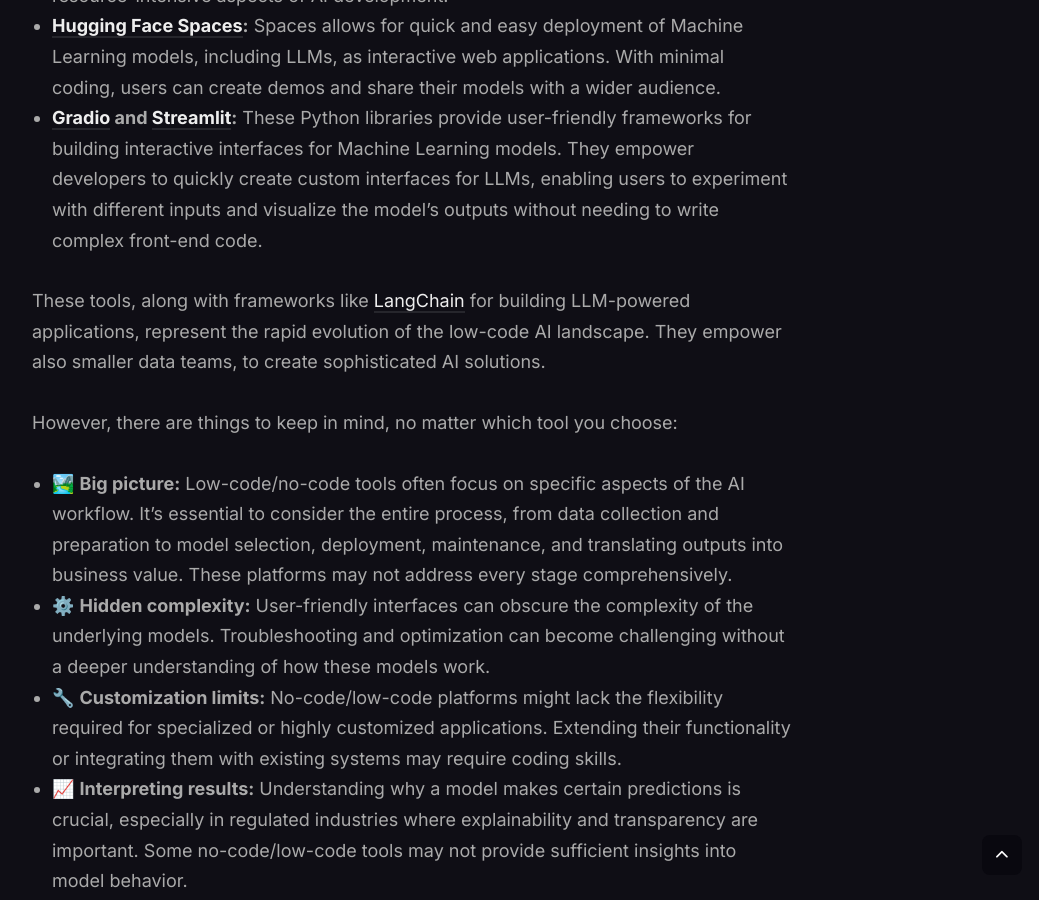
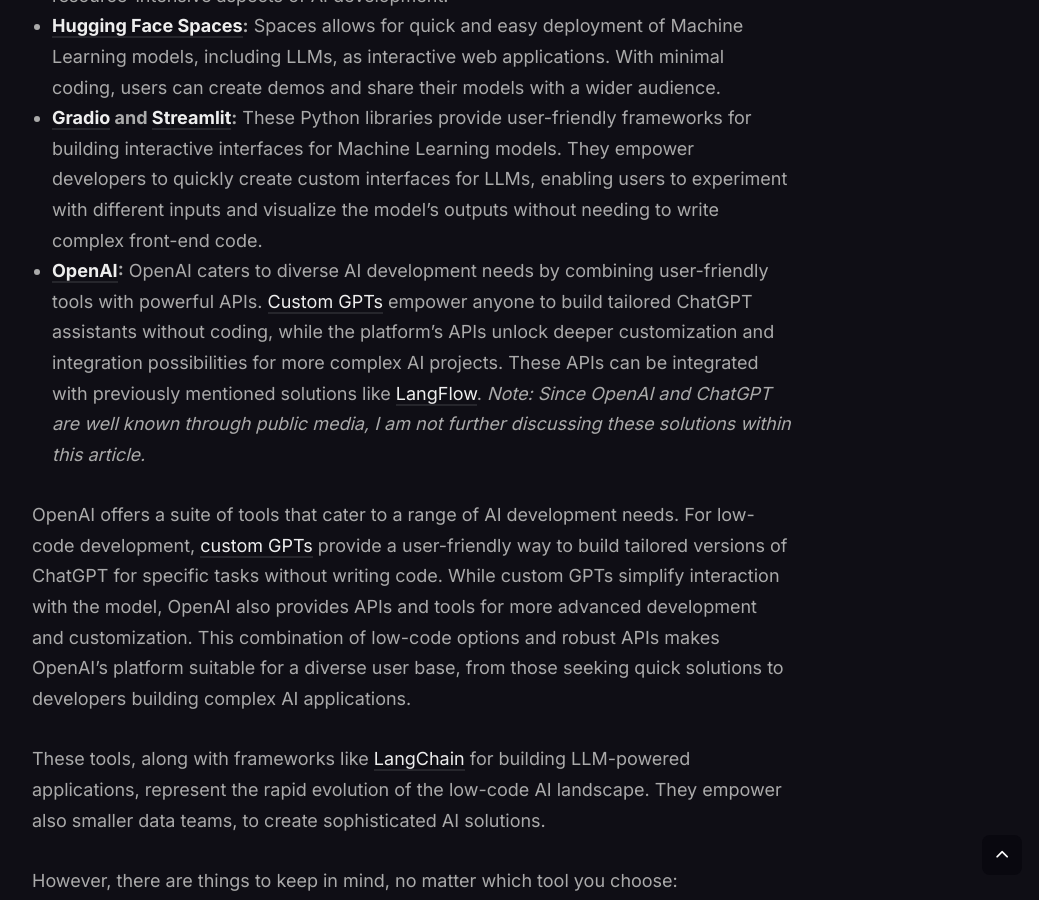
Before and after one commit to vojay-dev/vojay-dev.github.io, a Jekyll site: the page built from _posts/2024-11-04-ai-bottleneck.md, in a window 1280 px wide and 900 px high, scrolled down 15937 px. Shown: the whole window, without its empty margins (228-1267 px from the left). Built offline with Jekyll 4.4.1, drawn with Linux system fonts in a browser that asks for light colours; nearby versions of some CDN libraries; the table of contents is made by our own code; some of the changed text lies outside the part shown.

Commit message:
Integrate feedback\

```diff
--- a/_posts/2024-11-04-ai-bottleneck.md
+++ b/_posts/2024-11-04-ai-bottleneck.md
@@ -23,7 +23,7 @@
 
 Many businesses operate under the assumption that massive amounts of data are essential for successful AI projects. The belief that more data equals better AI is widespread, but often misleading. In many cases, the **quality** and **relevance** of data outweigh quantity.
 
-There's a movement known as **Small Data** that emphasizes the use of well-curated, relevant datasets over large volumes of data. This approach recognizes that:
+There's a movement known as **[Small Data](https://www.smalldatasf.com/)** that emphasizes the use of well-curated, relevant datasets over large volumes of data. This approach recognizes that:
 
 - Modern computing power allows for efficient local-first development. Computers are now one hundred times more powerful than when the early hype of the Big Data movement was in full swing.
 - More data doesn't automatically translate to better results. Recent and relevant data often holds the most value.
@@ -216,6 +216,9 @@
 - **[Hugging Face](https://huggingface.co/):** The Hugging Face Hub provides a vast repository of pre-trained models and datasets, making it easy to access and experiment with state-of-the-art models without needing to train them from scratch. This simplifies one of the most resource-intensive aspects of AI development.
 - **[Hugging Face Spaces](https://huggingface.co/spaces):** Spaces allows for quick and easy deployment of Machine Learning models, including LLMs, as interactive web applications. With minimal coding, users can create demos and share their models with a wider audience.
 - **[Gradio](https://www.gradio.app/) and [Streamlit](https://streamlit.io/):** These Python libraries provide user-friendly frameworks for building interactive interfaces for Machine Learning models. They empower developers to quickly create custom interfaces for LLMs, enabling users to experiment with different inputs and visualize the model's outputs without needing to write complex front-end code.
+- **[OpenAI](https://openai.com/):** OpenAI caters to diverse AI development needs by combining user-friendly tools with powerful APIs. [Custom GPTs](https://openai.com/index/introducing-gpts/) empower anyone to build tailored ChatGPT assistants without coding, while the platform's APIs unlock deeper customization and integration possibilities for more complex AI projects. These APIs can be integrated with previously mentioned solutions like [LangFlow](https://github.com/langflow-ai/langflow). _Note: Since OpenAI and ChatGPT are well known through public media, I am not further discussing these solutions within this article._
+
+OpenAI offers a suite of tools that cater to a range of AI development needs. For low-code development, [custom GPTs](https://openai.com/index/introducing-gpts/) provide a user-friendly way to build tailored versions of ChatGPT for specific tasks without writing code. While custom GPTs simplify interaction with the model, OpenAI also provides APIs and tools for more advanced development and customization. This combination of low-code options and robust APIs makes OpenAI's platform suitable for a diverse user base, from those seeking quick solutions to developers building complex AI applications.
 
 These tools, along with frameworks like [LangChain](https://www.langchain.com/) for building LLM-powered applications, represent the rapid evolution of the low-code AI landscape. They empower also smaller data teams, to create sophisticated AI solutions.
 
```
